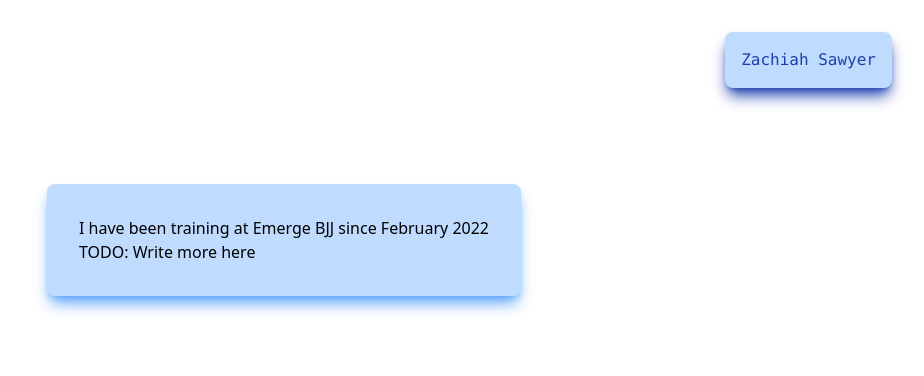
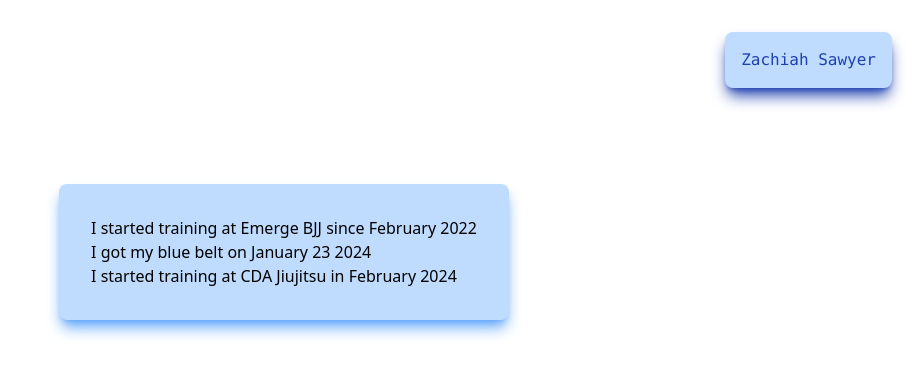
Before and after one commit to Zachiah/personal-site, a SvelteKit app: page /skills/bjj in a window 1280 px wide. Shown: the top 376 px of the page, without its empty margins (356-1280 px from the left). Built offline with nearby package versions, Linux system fonts and the light colour scheme.

Commit message:
add note about cda jiujitsu to bjj section

```diff
--- a/src/routes/skills/bjj/+page.svelte
+++ b/src/routes/skills/bjj/+page.svelte
@@ -4,6 +4,8 @@
 
 <SEO title="Zachiah Sawyer | BJJ" description="Hi my name is Zachiah Sawyer. This is my BJJ journey"/>
 
-<p>I have been training at <a href="https://emergebjj.com/">Emerge BJJ</a> since February 2022</p>
+<p>I started training at <a href="https://emergebjj.com/">Emerge BJJ</a> since February 2022</p>
 
-<p>TODO: Write more here</p>
+<p>I got my blue belt on January 23 2024</p>
+
+<p>I started training at CDA Jiujitsu in February 2024</p>
```
